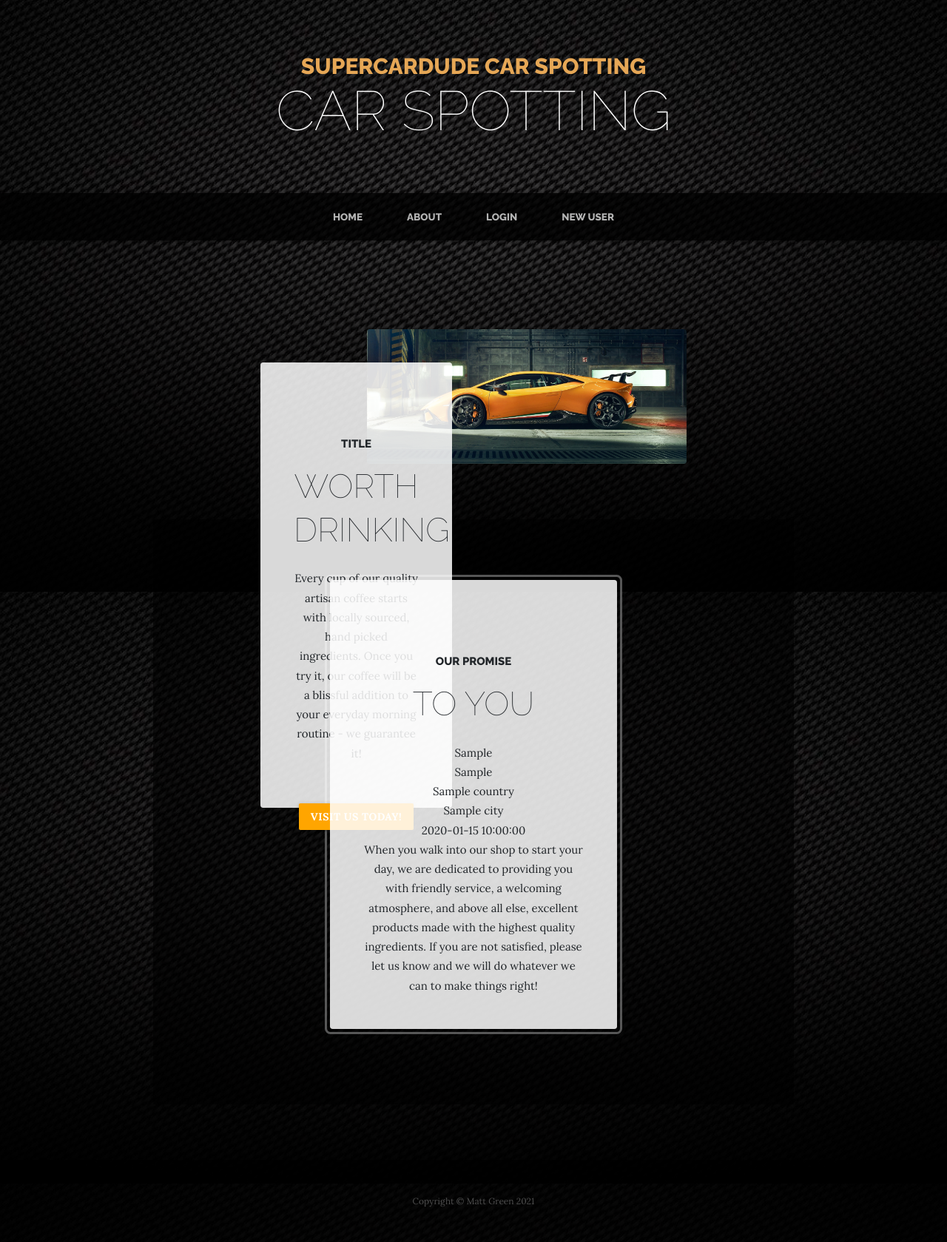
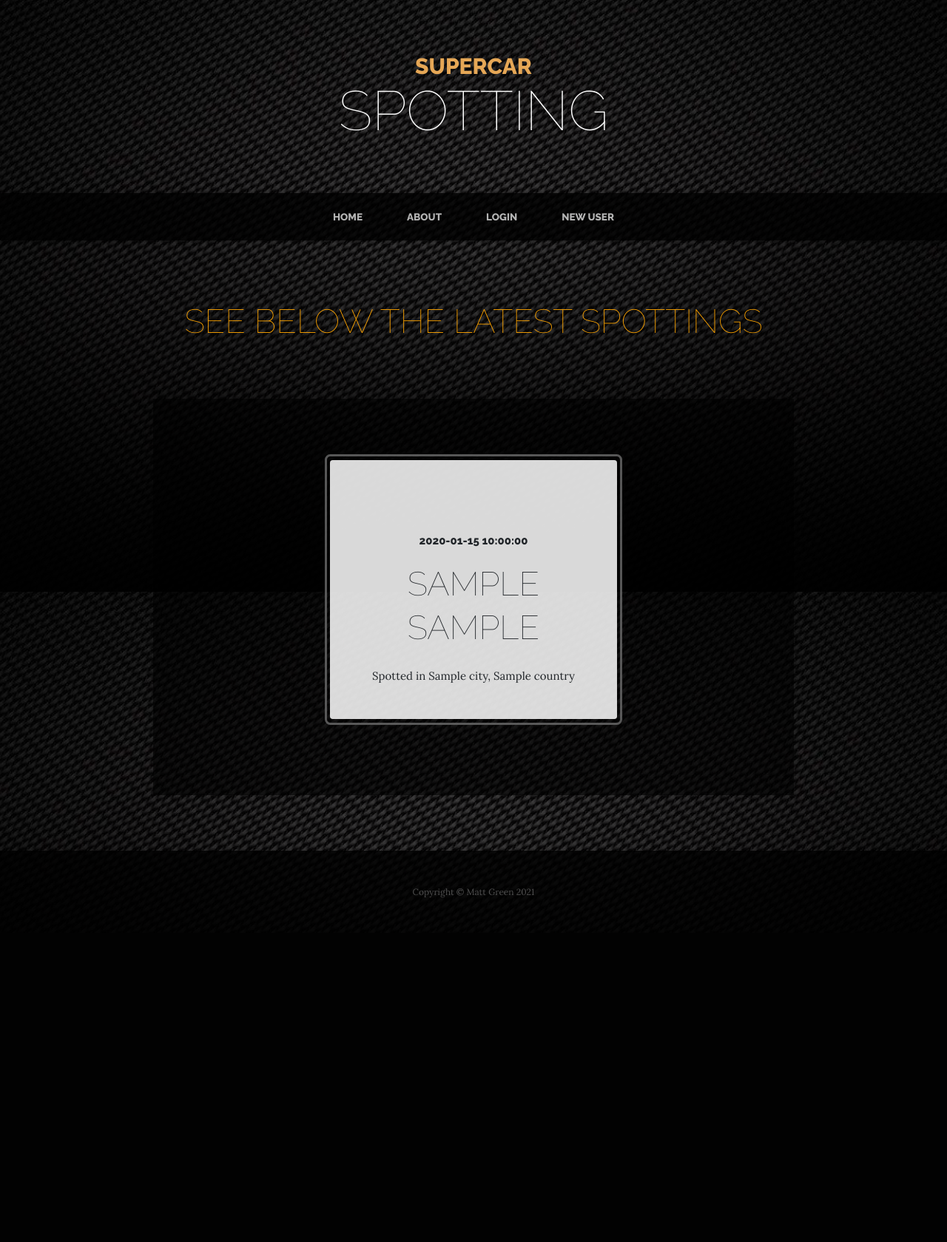
Before and after one commit to mattgreen91/milestone-project-3, a Flask app: page / in a window 1280 px wide. Shown: the whole page at 74% size. After the commit the page ends 1214 px from the top, so only its background shows below. Run offline with Flask 2, Linux system fonts and the light colour scheme; a database or web service that is not in the repository returns one stand-in record (values such as "Sample title"); some libraries are stand-ins or nearby versions.

Commit message:
added title to main page, styled in css, and separated data to loop in different divs

```diff
--- a/static/css/style.css
+++ b/static/css/style.css
@@ -77,6 +77,10 @@ button:focus {
     color: orange;
   }
 
+  .blog-title {
+      color: orange;
+  }
+
 /* flash messages formatting */
 
 .flashes {
--- a/templates/base.html
+++ b/templates/base.html
@@ -39,8 +39,8 @@
 <body>
 
   <h1 class="site-heading text-center text-white d-none d-lg-block">
-    <span class="site-heading-upper text-primary mb-3">Supercardude Car Spotting</span>
-    <span class="site-heading-lower">Car Spotting</span>
+    <span class="site-heading-upper text-primary mb-3">Supercar</span>
+    <span class="site-heading-lower">Spotting</span>
   </h1>
 
   <!-- Navigation -->
--- a/templates/index.html
+++ b/templates/index.html
@@ -1,49 +1,26 @@
 {% extends "base.html" %}
 {% block content %}
-  <section class="page-section clearfix">
-    <div class="container">
-      <div class="intro">
-        <img class="intro-img img-fluid mb-3 mb-lg-0 rounded" src="{{ url_for('static', filename='img/intro.jpg') }}" alt="">
-        <div class="intro-text left-0 text-center bg-faded p-5 rounded">
-          <h2 class="section-heading mb-4">
-            <span class="section-heading-upper">Title</span>
-            <span class="section-heading-lower">Worth Drinking</span>
+<div class="blog-title">
+  <h2 class="section-heading mb-4 text-center">
+    <span class="section-heading-lower">See Below The Latest Spottings</span>
   </h2>
-          <p class="mb-3">Every cup of our quality artisan coffee starts with locally sourced, hand picked ingredients. Once you try it, our coffee will be a blissful addition to your everyday morning routine - we guarantee it!
-          </p>
-          <div class="intro-button mx-auto">
-            <a class="btn btn-primary btn-xl" href="#">Visit Us Today!</a>
 </div>
-        </div>
-      </div>
-    </div>
-  </section>
-
-
 <section class="page-section cta">
+  {% for post in posts %}
   <div class="container">
     <div class="row">
       <div class="col-xl-9 mx-auto">
         <div class="cta-inner text-center rounded">
           <h2 class="section-heading mb-4">
-              <span class="section-heading-upper">Our Promise</span>
-              <span class="section-heading-lower">To You</span>
+            <span class="section-heading-upper">{{ post.date_seen }}</span>
+            <span class="section-heading-lower">{{ post.car_make }} {{ post.car_model }}</span>
           </h2>
           <p class="mb-0">
-
-              {% for post in posts %}
-                {{ post.car_make }}<br>
-                {{ post.car_model }}<br>
-                {{ post.country }}<br>
-                {{ post.city }}<br>
-                {{ post.date_seen }}<br>
-              {% endfor %}
-
-
-              When you walk into our shop to start your day, we are dedicated to providing you with friendly service, a welcoming atmosphere, and above all else, excellent products made with the highest quality ingredients. If you are not satisfied, please let us know and we will do whatever we can to make things right!</p>
+            Spotted in {{ post.city }}, {{ post.country }}<br>
         </div>
       </div>
     </div>
   </div>
+  {% endfor %}
 </section>
 {% endblock %}
```
Lines whose indentation alone changed are shown as unchanged.
